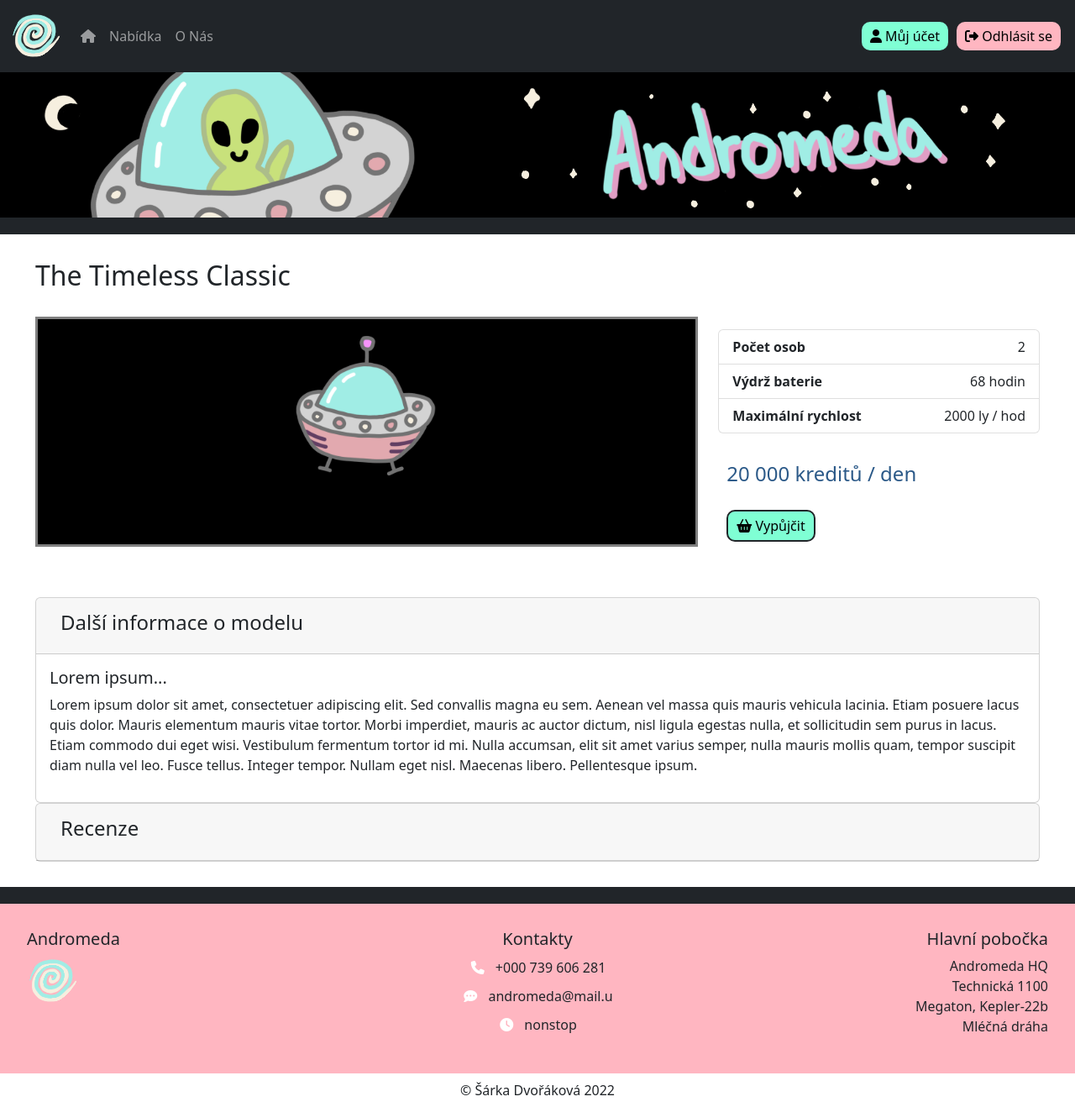
After one commit to sarkadv/SP_WEB, a PHP site: page /model.html in a window 1280 px wide. The commit adds this page. Shown: the whole page at 84% size. Run offline with PHP 8.4, Linux system fonts and the light colour scheme; some libraries are stand-ins or nearby versions.

Commit message:
stranka pro jeden model

```diff
--- a/css/main.css
+++ b/css/main.css
@@ -110,6 +110,20 @@ body {
   background-color: white;
   padding: 8px;
   text-align: center;
+}
+
+.zoom {
+  overflow: hidden;
+}
+
+.zoom img:hover {
+  opacity: 0;
+}
+
+.zoom img {
+  transition: opacity .5s;
+  display: block;
+  width: 100%;
 }
 
 /* CSS pro domovskou stranku */
@@ -254,14 +268,54 @@ body {
   transition: 0.5s ease;
 }
 
-.zoom {
-  overflow: hidden;
+/* CSS pro stranku s jednim modelem */
+#model-main-content {
+  background-color: white;
+  padding: 30px;
 }
-.zoom img:hover {
-  opacity: 0;
+
+.model-main-heading {
+  margin: 15px 0 30px 0;
 }
-.zoom img {
-  transition: opacity .5s;
-  display: block;
+
+.model-main-img {
   width: 100%;
+  border: grey solid 3px;
 }
+
+.model-main-content-list {
+  margin: 15px 0 0 0;
+}
+
+.model-main-content-list-key {
+  font-weight: bold;
+}
+
+.model-main-content-list-value {
+  float: right;
+}
+
+.model-main-content-price {
+  color: rgb(43, 89, 136);
+  margin: 30px 10px 10px 10px;
+  font-size: x-large;
+}
+
+.model-main-btn-product {
+  margin: 15px 0 0 10px;
+  background-color: aquamarine;
+  border: rgb(33, 37, 41) solid 2px;
+  padding: 5px 10px 5px 10px;
+  border-radius: 10px;
+}
+
+.model-main-btn-product:hover {
+  background-color: black;
+  color: white;
+  transition: 0.5s ease;
+}
+
+#model-other-content {
+  background-color: white;
+  padding: 30px;
+}
--- /dev/null
+++ b/model.html
@@ -0,0 +1,260 @@
+<!doctype html>
+<html lang="cs">
+
+<head>
+  <meta charset="utf-8">
+  <title>Půjčovna UFO Andromeda</title>
+  <meta name="description" content="">
+  <meta name="viewport" content="width=device-width, initial-scale=1">
+
+  <link rel="stylesheet" href="css/main.css">
+
+  <!-- Boostrap CSS -->
+  <link href="https://cdn.jsdelivr.net/npm/bootstrap@5.2.2/dist/css/bootstrap.min.css" rel="stylesheet" integrity="sha384-Zenh87qX5JnK2Jl0vWa8Ck2rdkQ2Bzep5IDxbcnCeuOxjzrPF/et3URy9Bv1WTRi" crossorigin="anonymous">
+
+</head>
+
+<body>
+
+<!-- Hlavicka stranky -->
+<div class="container-fluid" id="body-container">
+  <div class="row">
+    <img src="img/banner.png" class="img-fluid" id="header-img" alt="Úvodní obrázek">
+  </div>
+
+  <!-- Hlavni menu -->
+  <div class="row">
+    <nav class="navbar navbar-expand-md navbar-dark bg-dark fixed-top">
+      <div class="container-fluid">
+        <div class="navbar-brand">
+          <img src="img/logo.png" alt="Logo Andromeda">
+        </div>
+        <button class="navbar-toggler" type="button" data-bs-toggle="collapse" data-bs-target="#mynavbar">
+          <span class="navbar-toggler-icon"></span>
+        </button>
+        <div class="collapse navbar-collapse" id="mynavbar">
+          <ul class="navbar-nav me-auto">
+            <li class="nav-item">
+              <a class="nav-link" href="index.html">
+                <i class="fas fa-home"></i>
+              </a>
+            </li>
+            <li class="nav-item">
+              <a class="nav-link" href="products.html">Nabídka</a>
+            </li>
+            <li class="nav-item">
+              <a class="nav-link" href="#">O Nás</a>
+            </li>
+          </ul>
+          <div class="btn-group">
+            <a href="registration.html">
+              <button type="button" id="btn-account">
+                <i class="fas fa-user"></i>
+                Můj účet
+              </button>
+            </a>
+            <button type="button" id="btn-logout">
+              <i class="fas fa-sign-out-alt"></i>
+              Odhlásit se
+            </button>
+          </div>
+        </div>
+      </div>
+    </nav>
+  </div>
+
+  <!-- Stred stranky - obrazek UFO a zakladni informace -->
+  <div class="row" id="model-main-content">
+    <h2 class="model-main-heading">
+      The Timeless Classic
+    </h2>
+    <div class="col-lg-8">
+      <div class="zoom" onmousemove="zoom(event)" style="background-image: url('img/the_timeless_classic.png')">
+        <img src="img/the_timeless_classic.png" class="model-main-img" alt="Obrázek modelu">
+      </div>
+    </div>
+    <div class="col-lg-4">
+      <ul class="list-group model-main-content-list">
+        <li class="list-group-item list-group-item-action">
+          <span class="model-main-content-list-key">
+            Počet osob
+          </span>
+          <span class="model-main-content-list-value">
+            2
+          </span>
+        </li>
+        <li class="list-group-item list-group-item-action">
+          <span class="model-main-content-list-key">
+            Výdrž baterie
+          </span>
+          <span class="model-main-content-list-value">
+            68 hodin
+          </span>
+        </li>
+        <li class="list-group-item list-group-item-action">
+          <span class="model-main-content-list-key">
+            Maximální rychlost
+          </span>
+          <span class="model-main-content-list-value">
+            2000 ly / hod
+          </span>
+        </li>
+      </ul>
+      <div class="model-main-content-price">
+        20 000 kreditů / den
+      </div>
+      <a href="#">
+        <button type="button" class="model-main-btn-product">
+          <i class="fas fa-shopping-basket"></i>
+          Vypůjčit
+        </button>
+      </a>
+    </div>
+  </div>
+
+  <!-- Stred stranky - informace o modelu a recenze -->
+  <div class="row" id="model-other-content">
+    <div id="accordion">
+
+      <div class="card">
+        <div class="card-header">
+          <a class="btn" data-bs-toggle="collapse" href="#collapseOne">
+            <h4>
+              Další informace o modelu
+            </h4>
+          </a>
+        </div>
+        <div id="collapseOne" class="collapse show" data-bs-parent="#accordion">
+          <div class="card-body">
+            <h5>
+              Lorem ipsum...
+            </h5>
+            <p>
+              Lorem ipsum dolor sit amet, consectetuer adipiscing elit. Sed convallis magna eu sem. Aenean vel massa quis mauris vehicula lacinia. Etiam posuere lacus quis dolor. Mauris elementum mauris vitae tortor. Morbi imperdiet, mauris ac auctor dictum, nisl ligula egestas nulla, et sollicitudin sem purus in lacus. Etiam commodo dui eget wisi. Vestibulum fermentum tortor id mi. Nulla accumsan, elit sit amet varius semper, nulla mauris mollis quam, tempor suscipit diam nulla vel leo. Fusce tellus. Integer tempor. Nullam eget nisl. Maecenas libero. Pellentesque ipsum.
+            </p>
+          </div>
+        </div>
+      </div>
+
+      <div class="card">
+        <div class="card-header">
+          <a class="collapsed btn" data-bs-toggle="collapse" href="#collapseTwo">
+            <h4>
+              Recenze
+            </h4>
+          </a>
+        </div>
+        <div id="collapseTwo" class="collapse" data-bs-parent="#accordion">
+          <div class="card-body">
+            <table class="table table-hover table-striped">
+              <thead class="table-danger">
+              <tr>
+                <th>Uživatel</th>
+                <th>Hodnocení</th>
+                <th>Text recenze</th>
+              </tr>
+              </thead>
+              <tbody>
+              <tr>
+                <td>John</td>
+                <td>
+                  <i class="fas fa-star home-main-table-stars"></i>
+                  <i class="fas fa-star home-main-table-stars"></i>
+                  <i class="fas fa-star home-main-table-stars"></i>
+                  <i class="fas fa-star home-main-table-stars"></i>
+                  <i class="fas fa-star home-main-table-stars"></i>
+                </td>
+                <td class="home-main-table-text">Lorem ipsum dolor sit amet, consectetur adipiscing elit.</td>
+              </tr>
+              <tr>
+                <td>Mary</td>
+                <td>
+                  <i class="fas fa-star home-main-table-stars"></i>
+                  <i class="fas fa-star home-main-table-stars"></i>
+                  <i class="fas fa-star home-main-table-stars"></i>
+                  <i class="fas fa-star home-main-table-stars"></i>
+                </td>
+                <td class="home-main-table-text">Maecenas convallis lectus pretium lectus luctus suscipit.</td>
+              </tr>
+              <tr>
+                <td>July</td>
+                <td>
+                  <i class="fas fa-star home-main-table-stars"></i>
+                  <i class="fas fa-star home-main-table-stars"></i>
+                  <i class="fas fa-star home-main-table-stars"></i>
+                  <i class="fas fa-star home-main-table-stars"></i>
+                  <i class="fas fa-star home-main-table-stars"></i>
+                </td>
+                <td class="home-main-table-text">Donec facilisis egestas enim et maximus.</td>
+              </tr>
+              </tbody>
+            </table>
+          </div>
+        </div>
+      </div>
+
+    </div>
+  </div>
+
+  <!-- Paticka stranky -->
+  <div class="row" id="footer">
+    <div class="col-12 col-md-4" id="home-footer-left">
+      <h5>Andromeda</h5>
+      <img src="img/logo.png" alt="Logo Andromeda">
+    </div>
+    <div class="col-6 col-md-4" id="home-footer-center">
+      <h5>Kontakty</h5>
+      <ul id="home-footer-list">
+        <li class="home-footer-list-item">
+          <i class="fas fa-phone home-footer-list-icon"></i>
+          <span class="home-footer-list-text">+000 739 606 281</span>
+        </li>
+        <li class="home-footer-list-item">
+          <i class="fas fa-comment-dots home-footer-list-icon"></i>
+          <span class="home-footer-list-text">andromeda@mail.u</span>
+        </li>
+        <li class="home-footer-list-item">
+          <i class="fas fa-clock home-footer-list-icon"></i>
+          <span class="home-footer-list-text">nonstop</span>
+        </li>
+      </ul>
+    </div>
+    <div class="col-6 col-md-4" id="home-footer-right">
+      <h5>Hlavní pobočka</h5>
+      <span>Andromeda HQ</span><br>
+      <span>Technická 1100</span><br>
+      <span>Megaton, Kepler-22b</span><br>
+      <span>Mléčná dráha</span>
+    </div>
+  </div>
+
+  <!-- Druha paticka stranky -->
+  <div class="row" id="copyright">
+    <span>© Šárka Dvořáková 2022</span>
+  </div>
+
+</div>
+
+<script>
+  function zoom(e){
+    var zoomer = e.currentTarget;
+    e.offsetX ? offsetX = e.offsetX : offsetX = e.touches[0].pageX;
+    e.offsetY ? offsetY = e.offsetY : offsetY = e.touches[0].pageY;
+    x = offsetX/zoomer.offsetWidth*100;
+    y = offsetY/zoomer.offsetHeight*100;
+    zoomer.style.backgroundPosition = x + '% ' + y + '%';
+  }
+</script>
+
+<!-- jQuery -->
+<script src="https://code.jquery.com/jquery-3.5.1.slim.min.js" integrity="sha384-DfXdz2htPH0lsSSs5nCTpuj/zy4C+OGpamoFVy38MVBnE+IbbVYUew+OrCXaRkfj" crossorigin="anonymous"></script>
+
+<!-- Boostrap JS -->
+<script src="https://cdn.jsdelivr.net/npm/bootstrap@5.2.2/dist/js/bootstrap.bundle.min.js" integrity="sha384-OERcA2EqjJCMA+/3y+gxIOqMEjwtxJY7qPCqsdltbNJuaOe923+mo//f6V8Qbsw3" crossorigin="anonymous"></script>
+
+<!-- Font Awesome -->
+<script src="https://kit.fontawesome.com/a076d05399.js" crossorigin="anonymous"></script>
+
+</body>
+
+</html>
--- a/products.html
+++ b/products.html
@@ -3,7 +3,7 @@
 
 <head>
   <meta charset="utf-8">
-  <title>Andromeda</title>
+  <title>Půjčovna UFO Andromeda</title>
   <meta name="description" content="">
   <meta name="viewport" content="width=device-width, initial-scale=1">
 
@@ -74,7 +74,7 @@
           <img class="card-img-top" src="img/the_timeless_classic.png" alt="Card image">
         </div>
         <div class="card-body">
-          <a href="#" class="products-main-name-link">
+          <a href="model.html" class="products-main-name-link">
             <h4 class="card-title">The Timeless Classic</h4>
           </a>
           <p class="card-text">Lorem ipsum dolor sit amet, consectetur adipiscing elit.</p>
--- a/registration.html
+++ b/registration.html
@@ -3,7 +3,7 @@
 
 <head>
   <meta charset="utf-8">
-  <title>Andromeda</title>
+  <title>Půjčovna UFO Andromeda</title>
   <meta name="description" content="">
   <meta name="viewport" content="width=device-width, initial-scale=1">
 
```
Also changed, not shown: index.html (+44 -4 lines).
